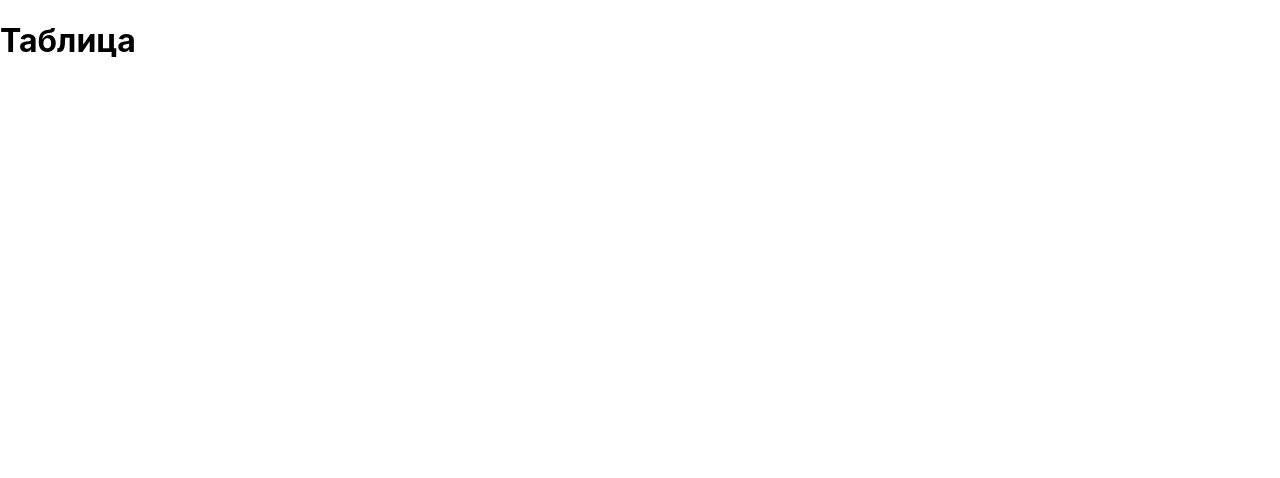
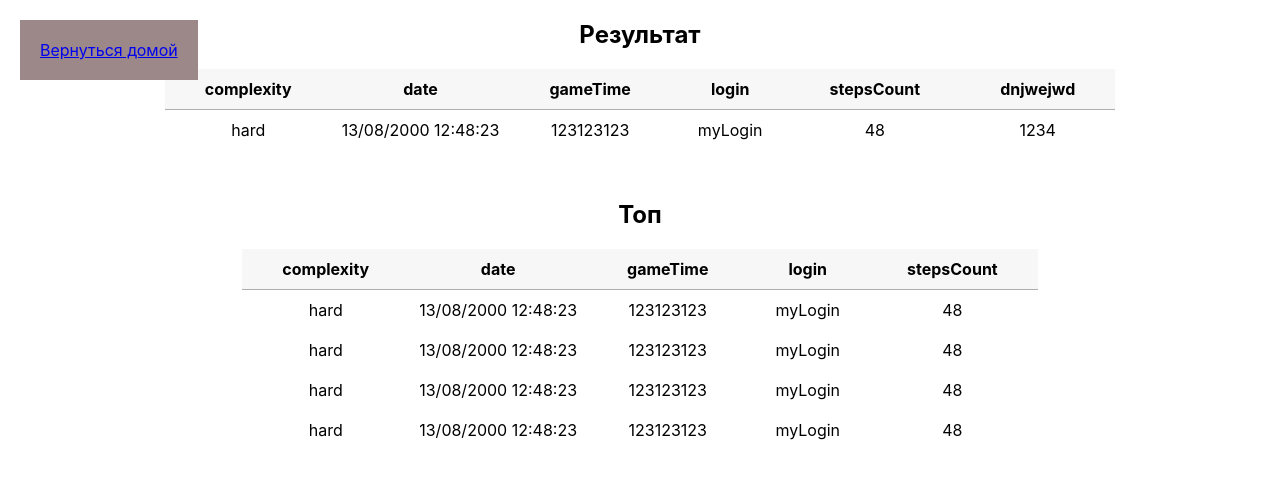
Before and after one commit to d-glush/soperFront2, a React (Create React App) app: page /table in a window 1280 px wide. Shown: the top 478 px of the page. Built offline with nearby package versions, Linux system fonts and the light colour scheme.

Commit message:
add table

```diff
--- a/src/components/Modal/Modal.tsx
+++ b/src/components/Modal/Modal.tsx
@@ -1,5 +1,6 @@
 import React from 'react';
 import { Link } from 'react-router-dom';
+import store from '../../models/store/store';
 import styles from './Modal.module.css';
 
 type ModalProps = {
@@ -11,12 +12,26 @@ const Modal: React.FC<ModalProps> = ({ status }) => {
     const [log, setLog] = React.useState<string>('');
     const [pass, setPass] = React.useState<string>('');
 
+    const submit = () => {
+        store.setLoginStatus({
+            login: log,
+            password: pass,
+        })
+    }
+
     if (status === 1) {
         return (
+            <>
+                <div className={styles.gray}></div>
+                <div className={styles.wrapper}>
+                    <div className={styles.wrapper}>
                         <div className={styles.modal}>
-                <p>Вы проинрали</p>
+                            <p>Вы проиграли</p>
                             <Link to='/'>Домой</Link>
                         </div>
+                    </div>
+                </div>
+            </>
         );
     }
     if (status === 2) {
@@ -34,7 +49,7 @@ const Modal: React.FC<ModalProps> = ({ status }) => {
                         <div>
                             <input onChange={e => setPass(e.target.value)} value={pass} type="password" name="password" />
                         </div>
-                            <button>Сохранить</button>
+                        <button onClick={submit}>Сохранить</button>
                     </div>
                 </div>
             </>
--- /dev/null
+++ b/src/components/screens/TableScreen/TableScreen.module.css
@@ -0,0 +1,36 @@
+.TableList {
+  margin: 0 auto;
+  border-collapse: collapse;
+  text-align: left;
+  margin-bottom: 30px;
+}
+.TableList th {
+  text-align: center;
+  padding: 0 40px;
+  background-color: #f7f7f7;
+  line-height: 40px;
+}
+.TableList tr {
+  text-align: center;
+  transition: 0.6s;
+  background: #fff;
+}
+.TableList tr:hover {
+  cursor: pointer;
+  background: #f7f7f7;
+}
+.TableList td {
+  padding: 10px;
+}
+.TableList tbody {
+  border-top: 0.5px solid rgb(173, 173, 173);
+}
+
+.link{
+    display: block;
+    padding: 20px;
+    background-color: rgb(156, 136, 136);
+    position: absolute;
+    top: 20px;
+    left: 20px;
+}
--- a/src/components/screens/TableScreen/TableScreen.tsx
+++ b/src/components/screens/TableScreen/TableScreen.tsx
@@ -1,9 +1,105 @@
 import React from 'react';
+import { Link } from 'react-router-dom';
+import { Tables } from '../../../models/store';
+import styles from './TableScreen.module.css'
 
 const TableScreen: React.FC = () => {
+
+    const hardObj: Tables = {
+        top: [
+            {
+                login: "myLogin",
+                complexity: "hard",
+                date: "13/08/2000 12:48:23",
+                gameTime: 123123123,
+                stepsCount: 48
+            },
+            {
+                login: "myLogin",
+                complexity: "hard",
+                date: "13/08/2000 12:48:23",
+                gameTime: 123123123,
+                stepsCount: 48
+            },
+            {
+                login: "myLogin",
+                complexity: "hard",
+                date: "13/08/2000 12:48:23",
+                gameTime: 123123123,
+                stepsCount: 48
+            },
+            {
+                login: "myLogin",
+                complexity: "hard",
+                date: "13/08/2000 12:48:23",
+                gameTime: 123123123,
+                stepsCount: 48
+            },
+        ],
+        me: {
+            login: "myLogin",
+            complexity: "hard",
+            date: "13/08/2000 12:48:23",
+            gameTime: 123123123,
+            stepsCount: 48,
+            topPlace: 1234
+        },
+    }
+
+
     return (
         <div>
-            <h1>Таблица</h1>
+            <Link className={styles.link} to="/">Вернуться домой</Link>
+            <table className={styles.TableList}>
+                <caption><h2>Результат</h2></caption>
+                <thead>
+                    <tr>
+                        <th>complexity</th>
+                        <th>date</th>
+                        <th>gameTime</th>
+                        <th>login</th>
+                        <th>stepsCount</th>
+                        <th>dnjwejwd</th>
+                    </tr>
+                </thead>
+                <tbody>
+                    {
+                        <tr key={Date.now()}>
+                            <td>{hardObj.me.complexity}</td>
+                            <td>{hardObj.me.date}</td>
+                            <td>{hardObj.me.gameTime}</td>
+                            <td>{hardObj.me.login}</td>
+                            <td>{hardObj.me.stepsCount}</td>
+                            <td>{hardObj.me.topPlace}</td>
+                        </tr>
+                    }
+                </tbody>
+            </table>
+            <table className={styles.TableList}>
+                <caption><h2>Топ</h2></caption>
+                <thead>
+                    <tr>
+                        <th>complexity</th>
+                        <th>date</th>
+                        <th>gameTime</th>
+                        <th>login</th>
+                        <th>stepsCount</th>
+                    </tr>
+                </thead>
+                <tbody>
+                    {
+                        hardObj.top.map((col) => (
+                            <tr key={Date.now()}>
+                                <td>{col.complexity}</td>
+                                <td>{col.date}</td>
+                                <td>{col.gameTime}</td>
+                                <td>{col.login}</td>
+                                <td>{col.stepsCount}</td>
+                            </tr>
+                        ))
+                    }
+                </tbody>
+            </table>
         </div>
     );
 };
--- a/src/models/store/index.ts
+++ b/src/models/store/index.ts
@@ -1 +1 @@
-export type { DataParams, LoginStatus, Auth } from "./store.models";
+export type { DataParams, LoginStatus, Auth, TopTableCol, MyTableCol, Tables } from "./store.models";
--- a/src/models/store/store.service.ts
+++ b/src/models/store/store.service.ts
@@ -44,4 +44,5 @@ const service = {
   },
 };
 
+
 export default service;
```
Also changed, not shown: src/models/store/store.models.ts (+27 -12 lines). Lines whose indentation alone changed are shown as unchanged.
